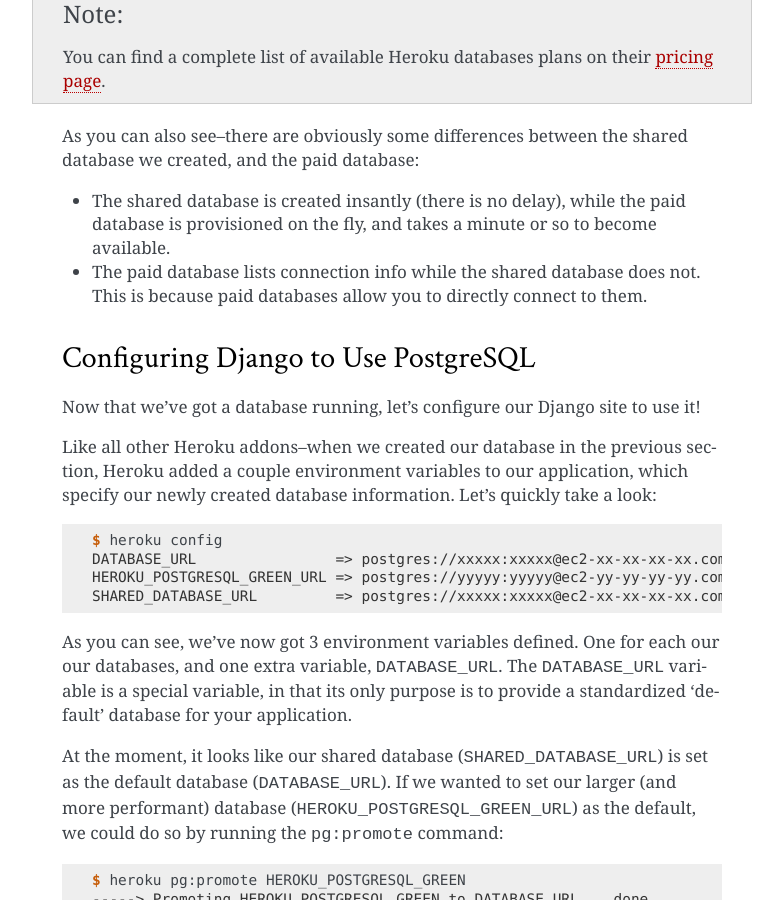
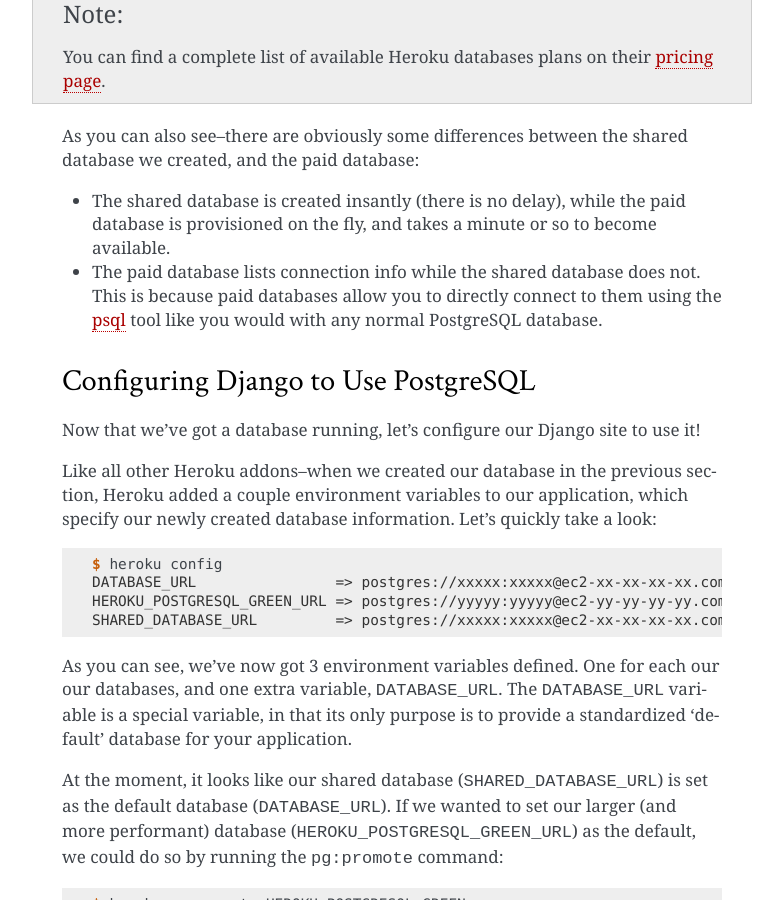
Before and after one commit to perryyo/deploydjango.com, a Sphinx documentation site: the page built from source/postgresql/setup.rst, in a window 1280 px wide and 900 px high, scrolled down 989 px. Shown: the whole window, without its empty margins (358-1141 px from the left). Built offline with Sphinx 7.4.7, drawn with Linux system fonts in a browser that asks for light colours.

Commit message:
Adding a link to the psql tool.

```diff
--- a/source/postgresql/setup.rst
+++ b/source/postgresql/setup.rst
@@ -61,7 +61,9 @@
   database is provisioned on the fly, and takes a minute or so to become available.
 
 - The paid database lists connection info while the shared database does not.
-  This is because paid databases allow you to directly connect to them.
+  This is because paid databases allow you to directly connect to them using
+  the `psql <http://www.postgresql.org/docs/8.4/static/app-psql.html>`_ tool
+  like you would with any normal PostgreSQL database.
 
 
 Configuring Django to Use PostgreSQL
```
